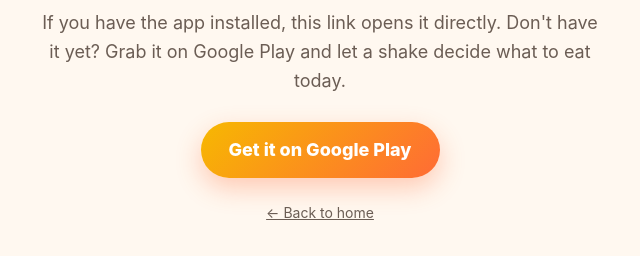
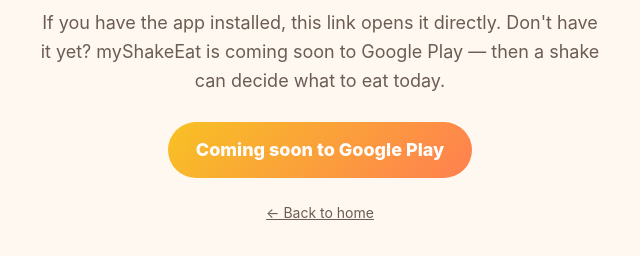
Before and after one commit to sjwen98/myshakeeat-web, a plain HTML site: page open.html in a window 1280 px wide. Shown: the part 278-534 px from the top of the page, without its empty margins (320-960 px from the left). Drawn offline with Linux system fonts and the light colour scheme.

Commit message:
Google Play 按钮改为 Coming soon (#2)
* 官网按 app 1.0.3 更新:新功能介绍、换用 app 图标作 logo/favicon、法务页改为 Geoapify 数据源

- 落地页:筛选(营业中/清真/外带/素食/不辣/不吃牛)、美食日记、饭点与宵夜提醒、随机翻页覆盖较远餐厅;加 Google Play 按钮
- 去掉评分、价位等 Google Places 时代的说法
- logo 与 favicon 用 app 的 app_icon.svg
- 隐私政策补 Geoapify、OSRM 路线、日记照片与本地通知;条款、数据删除同步更新
- 修复窄屏下 hero/卡片贴边(padding 简写覆盖了 .wrap 左右边距)

Co-Authored-By: Claude Opus 5.5 <noreply@anthropic.com>
Claude-Session: https://claude.ai/code/session_01Bt9PAFhK4Ab26TaK3Vospf

* Google Play 按钮改为 Coming soon(未上架,不再链接)

Co-Authored-By: Claude Opus 5.5 <noreply@anthropic.com>
Claude-Session: https://claude.ai/code/session_01Bt9PAFhK4Ab26TaK3Vospf

---------

Co-authored-by: Claude <noreply@anthropic.com>

```diff
--- a/assets/site.css
+++ b/assets/site.css
@@ -90,6 +90,8 @@ nav {
   box-shadow: 0 10px 26px rgba(255, 107, 53, 0.32);
 }
 .btn:hover { filter: brightness(1.05); }
+.btn-soon { cursor: default; opacity: 0.85; box-shadow: none; }
+.btn-soon:hover { filter: none; }
 
 .note { padding-bottom: 50px; }
 .note p { color: var(--muted); font-size: 14px; margin: 0; text-align: center; }
--- a/open.html
+++ b/open.html
@@ -15,11 +15,9 @@
 <main class="wrap hero" style="padding-top:90px;">
   <img class="hero-logo" src="assets/logo/logo.svg" alt="myShakeEat logo" width="120" height="120">
   <h1>myShakeEat</h1>
-  <p>If you have the app installed, this link opens it directly. Don't have it yet? Grab it on Google Play and let a shake decide what to eat today.</p>
+  <p>If you have the app installed, this link opens it directly. Don't have it yet? myShakeEat is coming soon to Google Play — then a shake can decide what to eat today.</p>
   <p style="margin-top:26px;">
-    <a class="btn" href="https://play.google.com/store/apps/details?id=com.shakeeat.my_shake_eat">
-      Get it on Google Play
-    </a>
+    <span class="btn btn-soon" aria-disabled="true">Coming soon to Google Play</span>
   </p>
   <p style="margin-top:24px;font-size:14px;">
     <a href="index.html" style="color:var(--muted);">← Back to home</a>
```
Also changed, not shown: index.html (+1 -1 lines).
